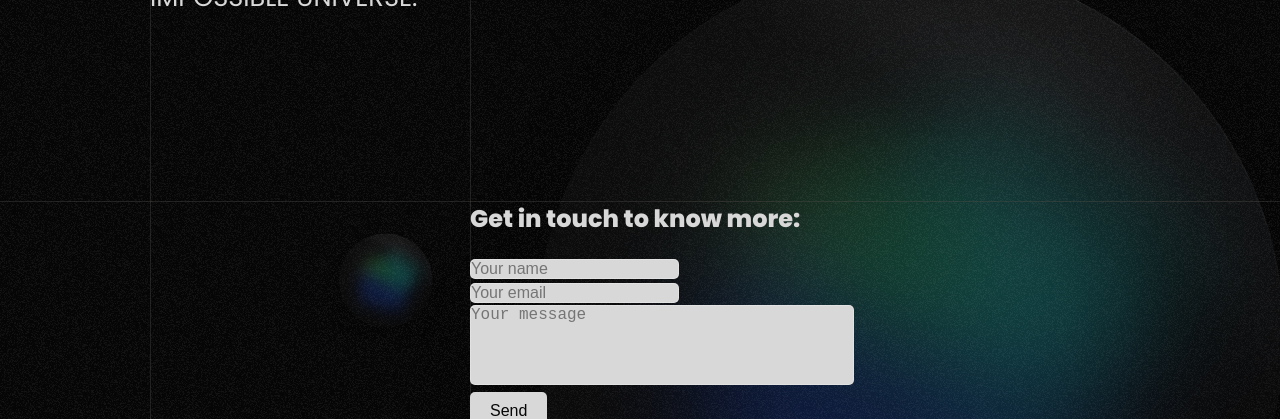
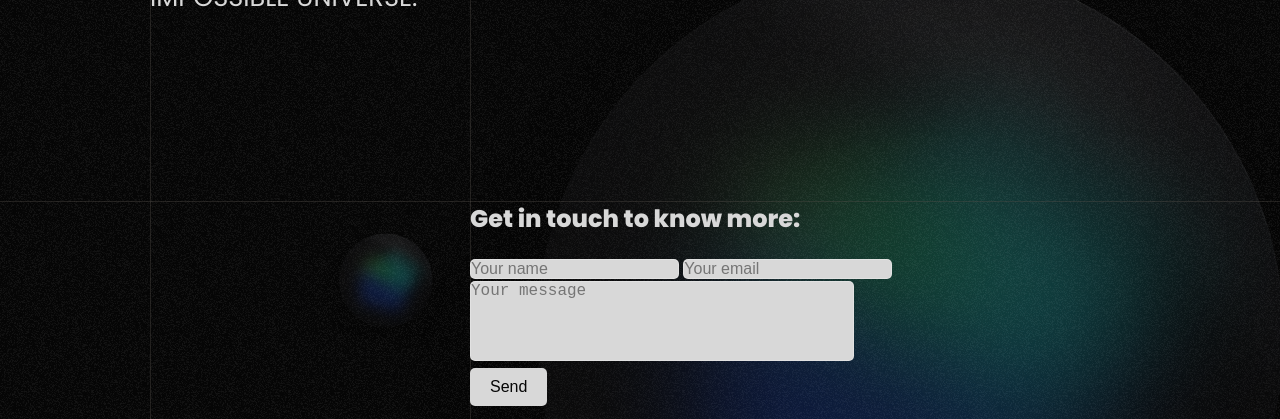
Before and after one commit to Gabrpimenta/front-end-challenge, a plain HTML site: page index.html in a window 1280 px wide. Shown: the part 381-800 px from the top of the page. Drawn offline with Linux system fonts and the light colour scheme.

Commit message:
✨ feat: styles

```diff
--- a/assets/css/styles.css
+++ b/assets/css/styles.css
@@ -117,7 +117,7 @@ img {
 .textarea {
   resize: none;
   height: 10vh;
-  width: 90vw;
+  width: 90%;
 }
 .btn {
   background-color: var(--light-color);
@@ -148,7 +148,7 @@ img {
     grid-template-areas:
       '... logo ... navbar ...'
       '... ... ... title title'
-      '... ... ... ... subtitle'
+      '... ... ... subtitle ... '
       '... quote ... description ... '
       '... ... ... form ...';
   }
@@ -162,6 +162,7 @@ img {
   }
   .navbar {
     grid-area: navbar;
+    width: 100vw;
   }
 
   .link:hover {
@@ -179,15 +180,17 @@ img {
     margin-bottom: 0.5rem;
   }
   .description {
-    font-size: 1vw;
     grid-area: description;
-    max-width: 80%;
+    font-size: 90%;
+    max-width: 60%;
   }
   .form {
     grid-area: form;
+
+    width: 50%;
   }
   .textarea {
-    width: 30vw;
+    max-width: 30vw;
   }
   .vertical-text {
     grid-area: quote;
--- a/index.html
+++ b/index.html
@@ -80,7 +80,9 @@
             name="message"
             rows="2"
           ></textarea>
-          <button class="btn btn-primary">Send</button>
+          <div>
+            <button class="btn">Send</button>
+          </div>
       </div>
       <img
         src="./assets/images/planet.png"
```
